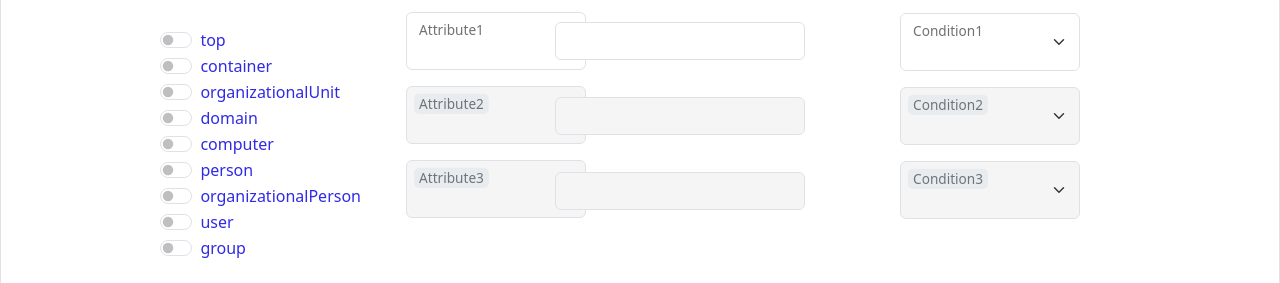
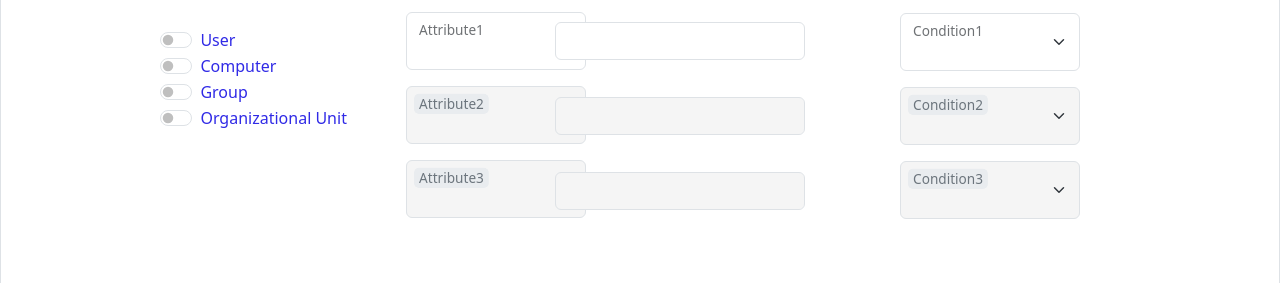
Before and after one commit to mohinparamasivam/ldap-enumeration-query-generator, a plain HTML site: page index.html in a window 1280 px wide. Both pictures are taken after a click on the button "Custom Query Builder". Shown: the part 517-800 px from the top of the page. Drawn offline with nearby package versions, Linux system fonts and the light colour scheme.

Commit message:
Updated Object Category Options

```diff
--- a/index.html
+++ b/index.html
@@ -166,40 +166,20 @@
                 <h4>Object Class</h4>
                 <br>
                 <div class="form-check form-switch">
-                  <input class="form-check-input" type="checkbox" role="switch" id="top" />
-                  <label class="form-check-label" for="top">top</label>
+                  <input class="form-check-input" type="checkbox" role="switch" id="user" />
+                  <label class="form-check-label" for="top">User</label>
                 </div>
                 <div class="form-check form-switch">
-                  <input class="form-check-input" type="checkbox" role="switch" id="container" />
-                  <label class="form-check-label" for="container">container</label>
-                </div>
-                <div class="form-check form-switch">
-                  <input class="form-check-input" type="checkbox" role="switch" id="organizationalUnit" />
-                  <label class="form-check-label" for="organizationalUnit">organizationalUnit</label>
-                </div>
-                 <div class="form-check form-switch">
-                  <input class="form-check-input" type="checkbox" role="switch" id="domain" />
-                  <label class="form-check-label" for="domain">domain</label>
-                </div>
-                 <div class="form-check form-switch">
                   <input class="form-check-input" type="checkbox" role="switch" id="computer" />
-                  <label class="form-check-label" for="computer">computer</label>
-                </div>
-                <div class="form-check form-switch">
-                  <input class="form-check-input" type="checkbox" role="switch" id="person" />
-                  <label class="form-check-label" for="person">person</label>
-                </div>
-                <div class="form-check form-switch">
-                  <input class="form-check-input" type="checkbox" role="switch" id="organizationalPerson" />
-                  <label class="form-check-label" for="organizationalPerson">organizationalPerson</label>
-                </div>
-                <div class="form-check form-switch">
-                  <input class="form-check-input" type="checkbox" role="switch" id="user" />
-                  <label class="form-check-label" for="user">user</label>
+                  <label class="form-check-label" for="container">Computer</label>
                 </div>
                 <div class="form-check form-switch">
                   <input class="form-check-input" type="checkbox" role="switch" id="group" />
-                  <label class="form-check-label" for="group">group</label>
+                  <label class="form-check-label" for="organizationalUnit">Group</label>
+                </div>
+                 <div class="form-check form-switch">
+                  <input class="form-check-input" type="checkbox" role="switch" id="organizationalUnit" />
+                  <label class="form-check-label" for="domain">Organizational Unit</label>
                 </div>
               </div>
               <!-- Object Clas end -->
@@ -287,7 +267,7 @@
 
             </div> <!-- End of First Row of the webpage -->
 
-
+            <br><br><br><br><br>
             <!-- Second Row of the webpage -->
             <div class="row">
               <!-- Additional Attributes Count -->
--- a/main.js
+++ b/main.js
@@ -691,15 +691,10 @@ const attributeSelects = document.querySelectorAll("#Custom .attribute-column se
 
 // Define the attribute options for each object class
 const attributeOptions = {
-  top: ["cn", "description"],
-  container: ["cn", "description"],
-  organizationalUnit: ["cn", "description", "ou"],
-  domain: ["cn", "description", "dc"],
+  user: ["cn", "description", "givenName","sn","displayName","userPrincipalName","telephoneNumber","mail"],
   computer: ["cn", "description", "sAMAccountName","userPrincipalName","operatingSystem","operatingSystemVersion"],
-  person: ["cn", "description", "givenName","sn","displayName","userPrincipalName","telephoneNumber","mail"],
-  organizationalPerson: ["cn", "description", "givenName","sn","displayName","userPrincipalName","telephoneNumber","mail"],
-  user: ["cn", "description", "givenName","sn","displayName","userPrincipalName","telephoneNumber","mail"],
   group: ["cn", "description", "groupType","member"],
+  organizationalUnit: ["cn", "description", "ou"]
 };
 
 // Function to update the attribute options based on the selected object classes
```
